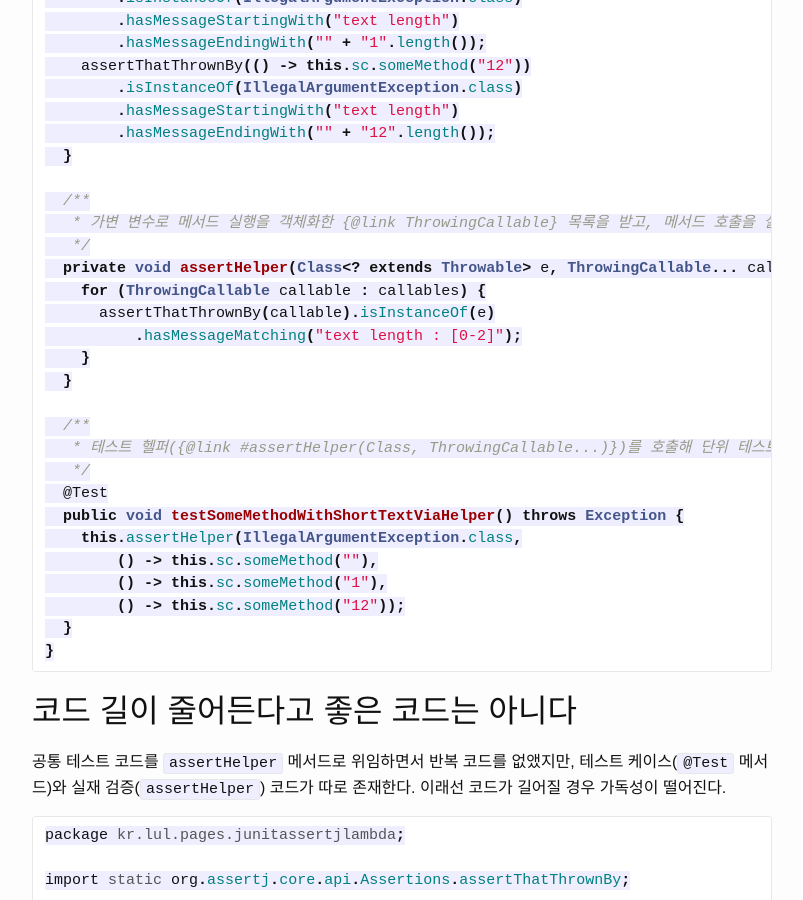
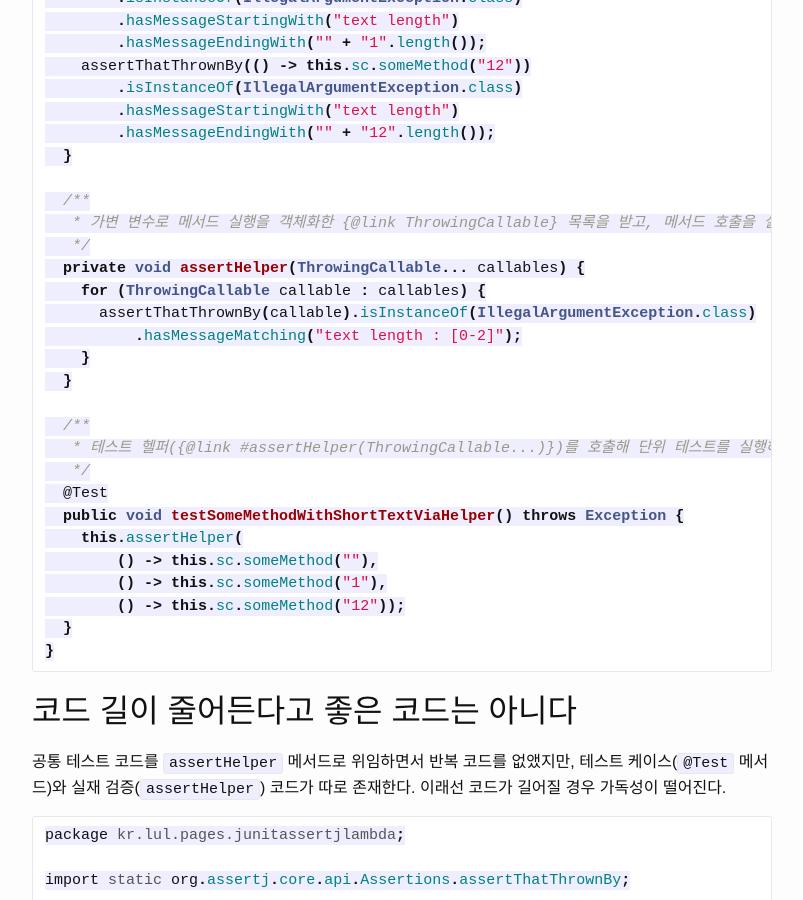
Before and after one commit to JustBurrow/JustBurrow.github.io, a Jekyll site: the page built from _posts/2016-08-31-junit-assertj-lambda.markdown, in a window 1280 px wide and 900 px high, scrolled down 5726 px. Shown: the whole window, without its empty margins (238-1041 px from the left). Built offline with Jekyll 4.4.1, drawn with Linux system fonts in a browser that asks for light colours.

Commit message:
(EDIT) 샘플 코드의 메서드 시그니처 변경.
별도의 메서드로 테스트하려는 것이기 때문에 굳이 인자로 정보를 줄 필요가 없다.

예전 습관이 남아서 인자를 추가해버림.

```diff
--- a/_posts/2016-08-31-junit-assertj-lambda.markdown
+++ b/_posts/2016-08-31-junit-assertj-lambda.markdown
@@ -260,19 +260,19 @@ public class SomeClassTest3Varargs {
   /**
    * 가변 변수로 메서드 실행을 객체화한 {@link ThrowingCallable} 목록을 받고, 메서드 호출을 실행한 후 발생한 예외를 검증한다.
    */
-  private void assertHelper(Class<? extends Throwable> e, ThrowingCallable... callables) {
+  private void assertHelper(ThrowingCallable... callables) {
     for (ThrowingCallable callable : callables) {
-      assertThatThrownBy(callable).isInstanceOf(e)
+      assertThatThrownBy(callable).isInstanceOf(IllegalArgumentException.class)
           .hasMessageMatching("text length : [0-2]");
     }
   }
 
   /**
-   * 테스트 헬퍼({@link #assertHelper(Class, ThrowingCallable...)})를 호출해 단위 테스트를 실행하자.
+   * 테스트 헬퍼({@link #assertHelper(ThrowingCallable...)})를 호출해 단위 테스트를 실행하자.
    */
   @Test
   public void testSomeMethodWithShortTextViaHelper() throws Exception {
-    this.assertHelper(IllegalArgumentException.class,
+    this.assertHelper(
         () -> this.sc.someMethod(""),
         () -> this.sc.someMethod("1"),
         () -> this.sc.someMethod("12"));
```
